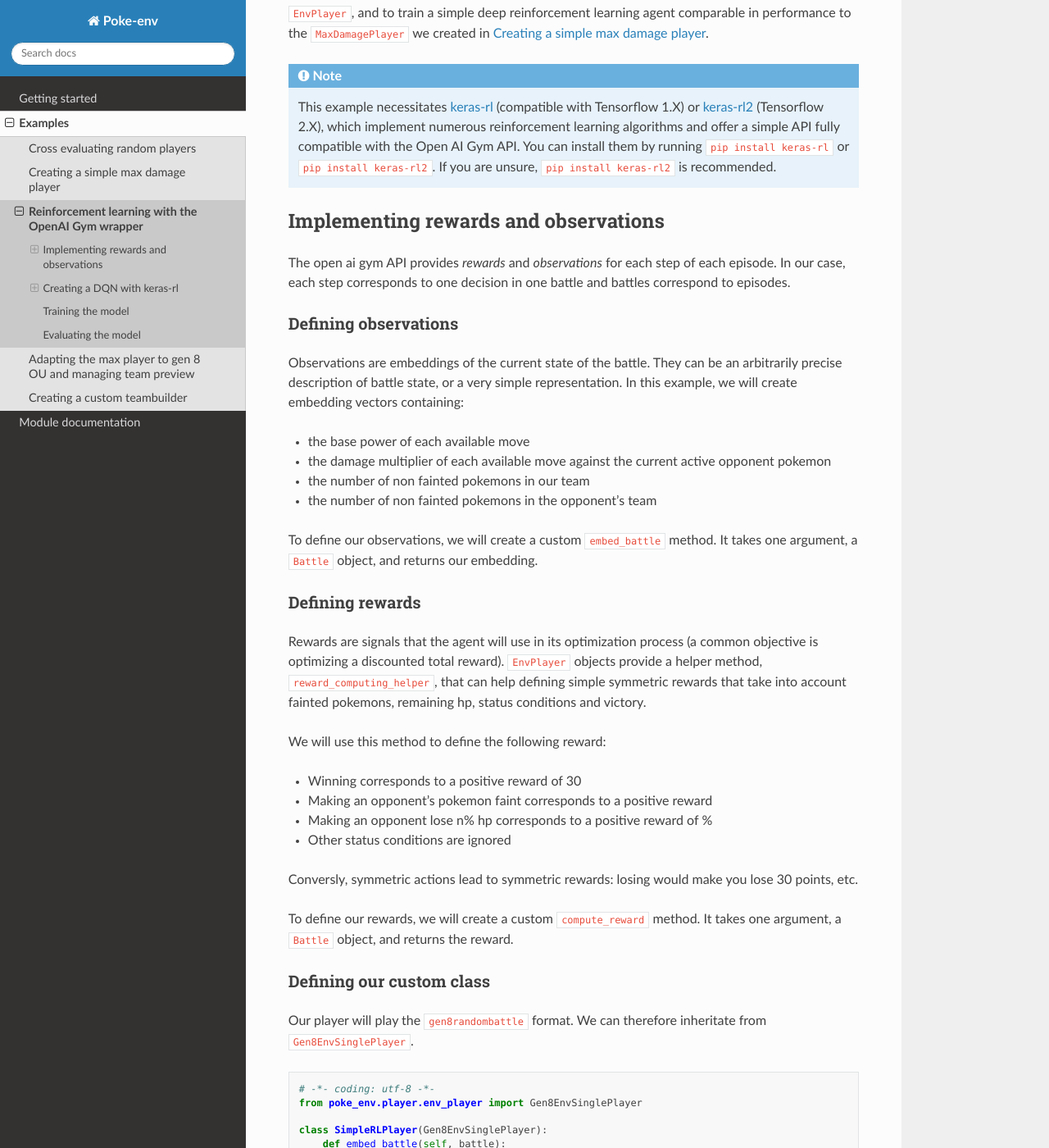
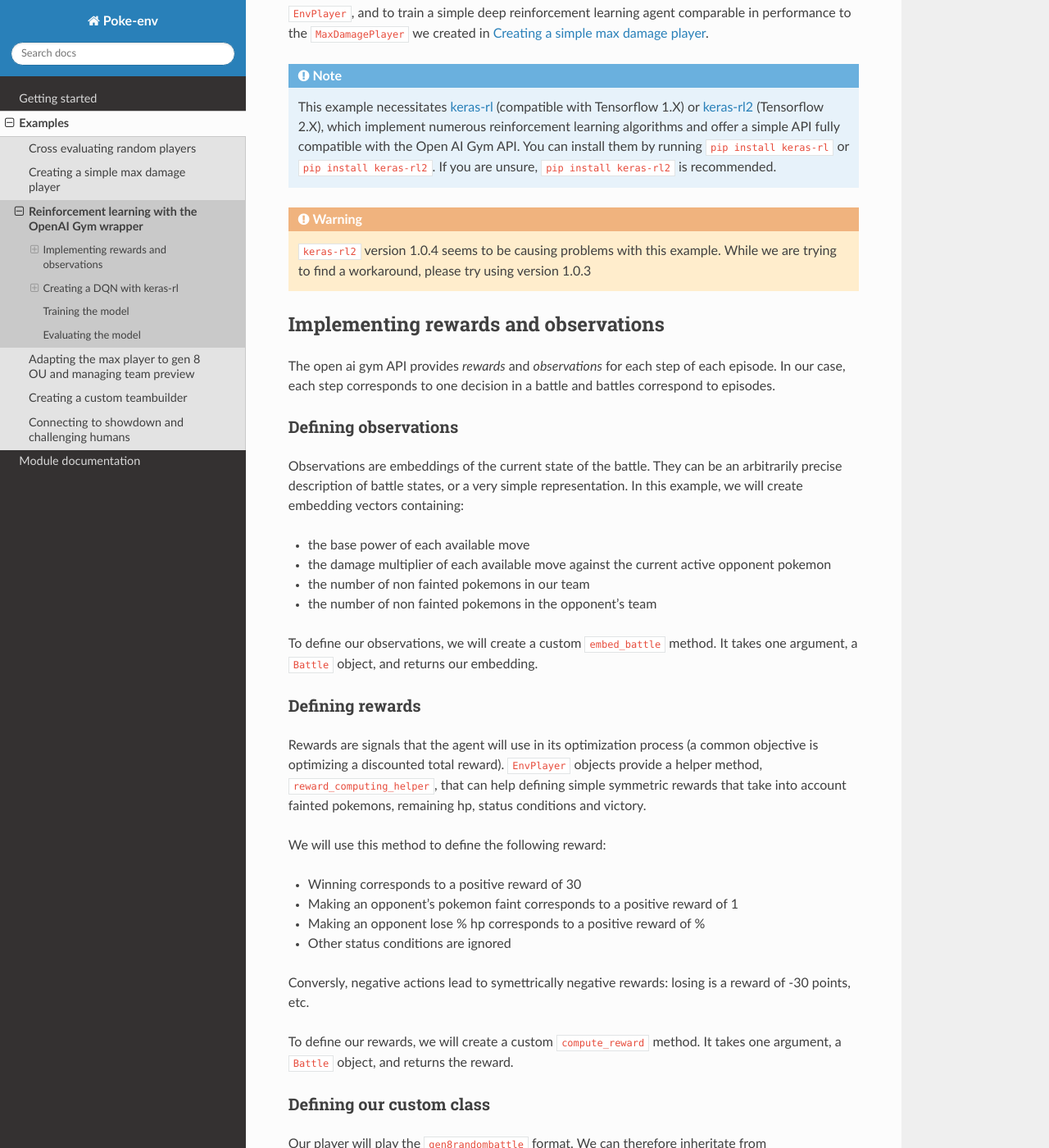
Before and after one commit to hsahovic/poke-env, a Sphinx documentation site: the page built from docs/source/rl_with_open_ai_gym_wrapper.rst, in a window 1280 px wide and 1400 px high, scrolled down 366 px. Shown: the whole window at 82% size. Built offline with Sphinx 7.4.7 and the Read the Docs theme 2.0.0, drawn with Linux system fonts in a browser that asks for light colours; some of the changed text lies outside the part shown.

Commit message:
Minor doc update
- Fix typos
- Add additional details

```diff
--- a/docs/source/examples.rst
+++ b/docs/source/examples.rst
@@ -3,7 +3,7 @@
 Examples
 ========
 
-This page lists detailled examples using this package.
+This page lists detailled examples demonstrating how to use this package. They are meant to cover basic use cases.
 
 .. toctree::
     :maxdepth: 4
@@ -13,3 +13,4 @@ This page lists detailled examples using this package.
     rl_with_open_ai_gym_wrapper
     ou_max_player
     using_custom_teambuilder
+    connecting_to_showdown_and_challenging_humans
--- a/docs/source/rl_with_open_ai_gym_wrapper.rst
+++ b/docs/source/rl_with_open_ai_gym_wrapper.rst
@@ -12,15 +12,18 @@ The goal of this example is to demonstrate how to use the `open ai gym <https://
 
 .. note:: This example necessitates `keras-rl <https://github.com/keras-rl/keras-rl>`__ (compatible with Tensorflow 1.X) or `keras-rl2 <https://github.com/wau/keras-rl2>`__ (Tensorflow 2.X), which implement numerous reinforcement learning algorithms and offer a simple API fully compatible with the Open AI Gym API. You can install them by running ``pip install keras-rl`` or ``pip install keras-rl2``. If you are unsure, ``pip install keras-rl2`` is recommended.
 
+.. warning:: ``keras-rl2`` version 1.0.4 seems to be causing problems with this example. While we are trying to find a workaround, please try using version 1.0.3
+
+
 Implementing rewards and observations
 *************************************
 
-The open ai gym API provides *rewards* and *observations* for each step of each episode. In our case, each step corresponds to one decision in one battle and battles correspond to episodes.
+The open ai gym API provides *rewards* and *observations* for each step of each episode. In our case, each step corresponds to one decision in a battle and battles correspond to episodes.
 
 Defining observations
 ^^^^^^^^^^^^^^^^^^^^^
 
-Observations are embeddings of the current state of the battle. They can be an arbitrarily precise description of battle state, or a very simple representation. In this example, we will create embedding vectors containing:
+Observations are embeddings of the current state of the battle. They can be an arbitrarily precise description of battle states, or a very simple representation. In this example, we will create embedding vectors containing:
 
 - the base power of each available move
 - the damage multiplier of each available move against the current active opponent pokemon
@@ -37,11 +40,11 @@ Rewards are signals that the agent will use in its optimization process (a commo
 We will use this method to define the following reward:
 
 - Winning corresponds to a positive reward of 30
-- Making an opponent's pokemon faint corresponds to a positive reward
-- Making an opponent lose n% hp corresponds to a positive reward of %
+- Making an opponent's pokemon faint corresponds to a positive reward of 1
+- Making an opponent lose % hp corresponds to a positive reward of %
 - Other status conditions are ignored
 
-Conversly, symmetric actions lead to symmetric rewards: losing would make you lose 30 points, etc.
+Conversly, negative actions lead to symettrically negative rewards: losing is a reward of -30 points, etc.
 
 To define our rewards, we will create a custom ``compute_reward`` method. It takes one argument, a ``Battle`` object, and returns the reward.
 
@@ -136,7 +139,7 @@ The output of the model must map to the environment's action space. The action s
 Defining the DQN
 ^^^^^^^^^^^^^^^^
 
-Now that we have a model, we can build the DQN agent. It additionally needs a *policy* and a *memory*. The *memory* is an object that will store past actions and define samples used during learning. The *policy* describes how actions are chosen during learning.
+Now that we have a model, we can build the DQN agent. This agent combines our model with a *policy* and a *memory*. The *memory* is an object that will store past actions and define samples used during learning. The *policy* describes how actions are chosen during learning.
 
 We will use a simple memory containing 10000 steps, and an epsilon greedy policy.
 
@@ -190,7 +193,7 @@ This method accepts three arguments:
 - ``opponent``: another ``Player`` that will be faced by the ``env_player``
 - ``env_algorithm_kwargs``: a dictionary containing other objects that will be passed to ``env_algorithm``
 
-We will create a ``dqn_training`` function. In addition to the player, it will accept two additional arguments: ``dqn`` and ``nb_steps``.
+To train our agent, we will create a custom ``dqn_training`` function. In addition to the player, it will accept two additional arguments: ``dqn`` and ``nb_steps``. We can pass it in a call to ``play_against`` as the ``env_algorithm`` argument.
 
 .. code-block:: python
 
```
Also changed, not shown: other parts of docs/source/rl_with_open_ai_gym_wrapper.rst (+1 -1 lines), docs/source/cross_evaluate_random_players.rst (+9 -11 lines), docs/source/getting_started.rst (+24 -22 lines), docs/source/max_damage_player.rst (+5 -5 lines), docs/source/ou_max_player.rst (+4 -3 lines).
